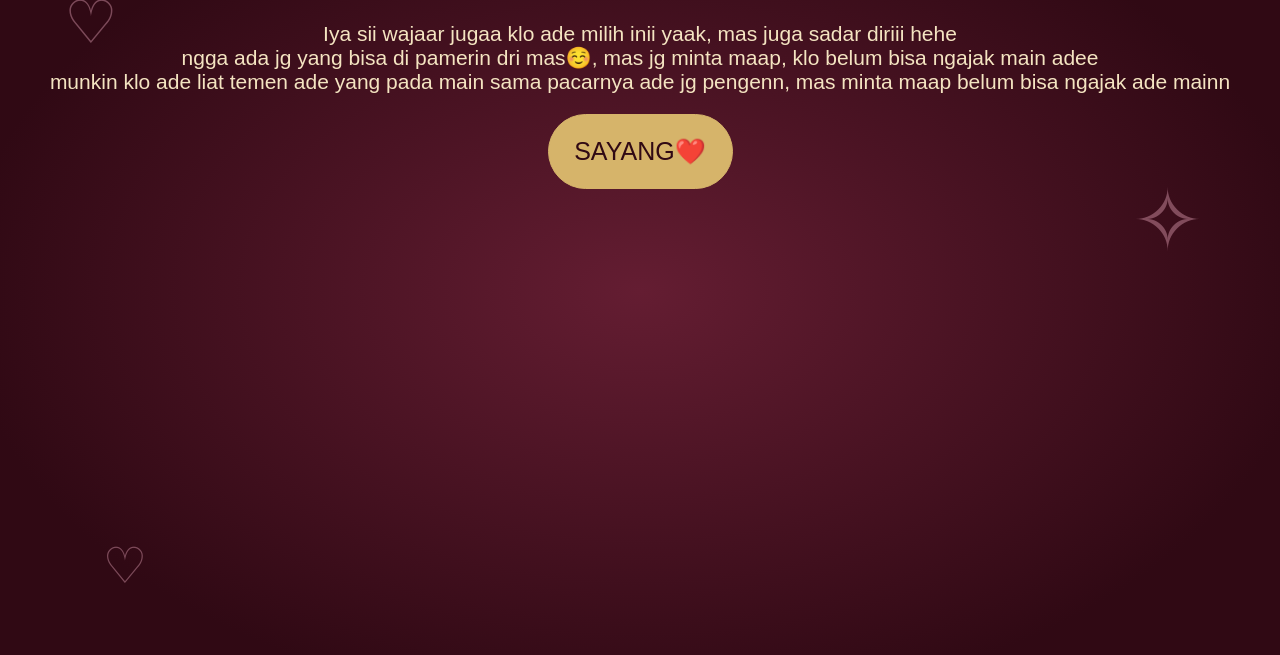
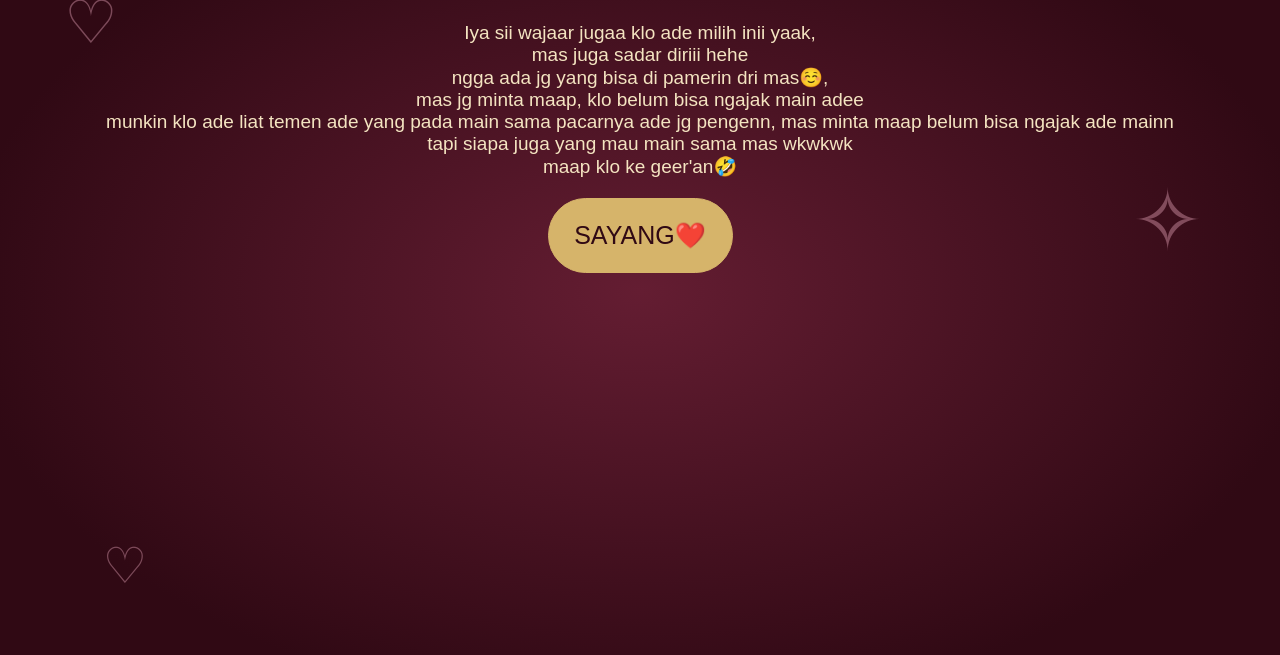
Before and after one commit to ikhwanmaarif21-lab/Happy-birthday-sayangg, a plain HTML site: page Tentang.html in a window 1280 px wide. Both pictures are taken after a click on the button "NGGA!!!". Shown: the part 109-764 px from the top of the page. Drawn offline with Linux system fonts and the light colour scheme.

Commit message:
Update Tentang.html

```diff
--- a/Tentang.html
+++ b/Tentang.html
@@ -237,15 +237,18 @@ body {
 
   <h2>Owalaah ini yang ade pilihhh☺️</h2>
 
-  <p style="font-size: 21px;
+  <p style="font-size: 19px;
     font-family: Montserrat, sans-serif;">
-    Iya sii wajaar jugaa klo ade milih inii yaak,
+    Iya sii wajaar jugaa klo ade milih inii yaak,<br>
     mas juga sadar diriii hehe<br>
-    ngga ada jg yang bisa di pamerin dri mas☺️,
+    ngga ada jg yang bisa di pamerin dri mas☺️,<br>
     mas jg minta maap, klo belum bisa ngajak main adee<br>
     munkin klo ade liat temen ade yang pada main sama pacarnya ade jg pengenn,
     mas minta maap belum bisa ngajak ade mainn<br>
+    tapi siapa juga yang mau main sama mas wkwkwk<br>
+    maap klo ke geer'an🤣<br>
      </p>
+
 <button
   id="next"
   style="
```
